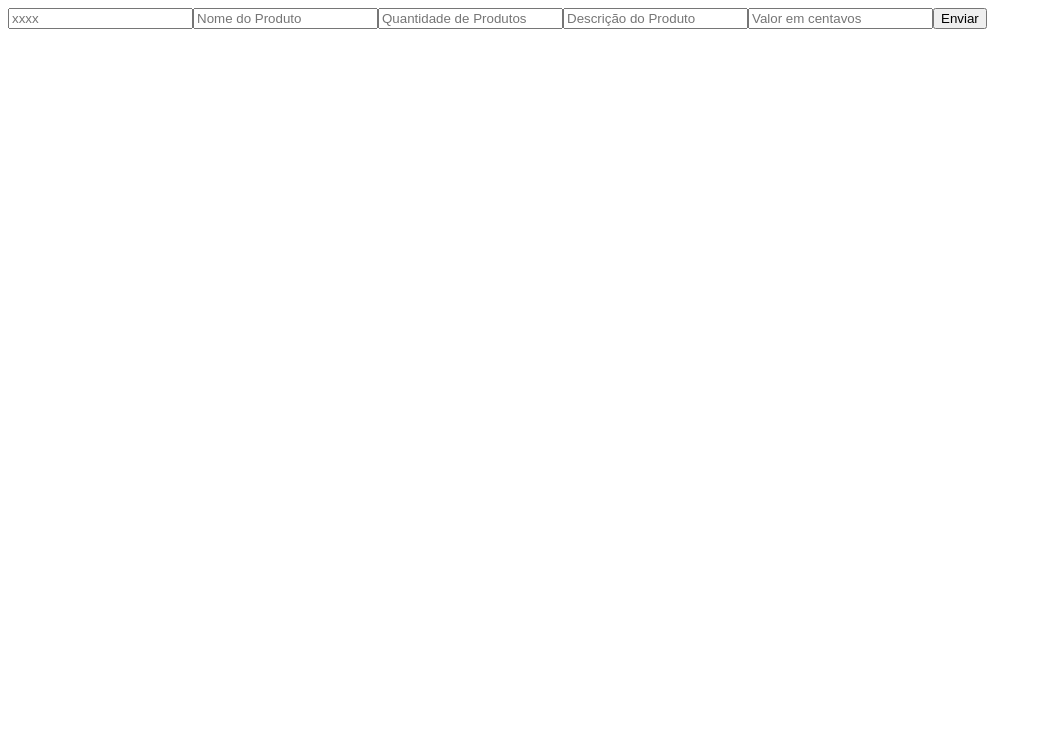
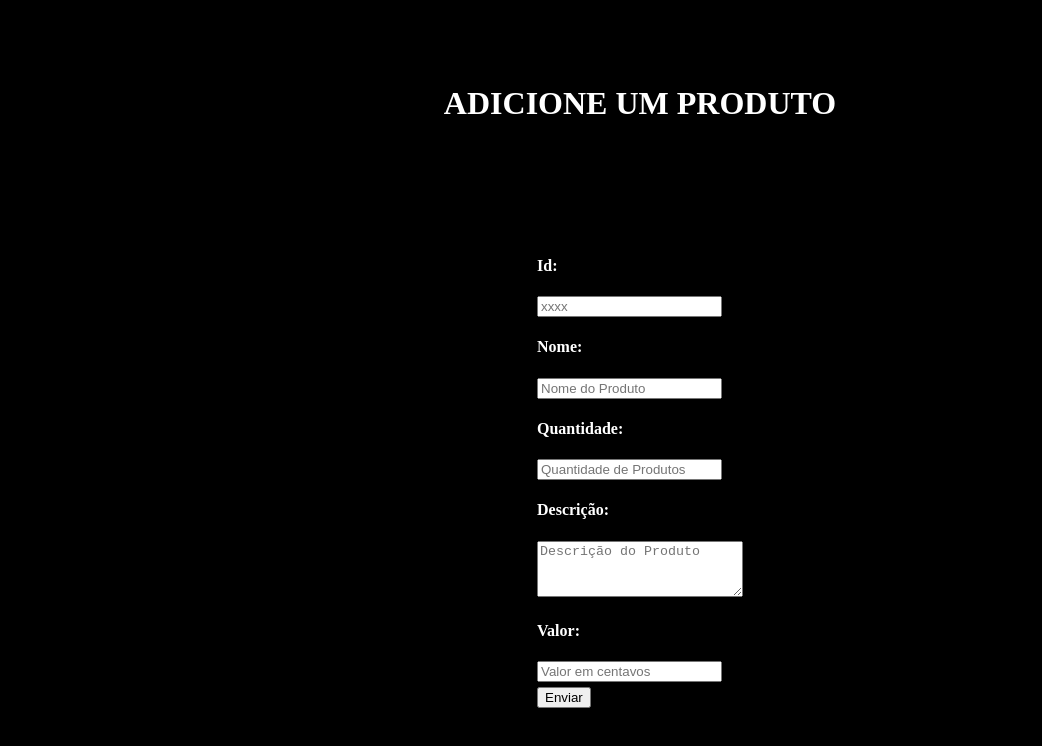
Before and after one commit to walker015/mulhermoda, a React (Create React App) app: page /addProdutos in a window 1280 px wide. Shown: the top 746 px of the page, without its empty margins (0-1042 px from the left). Built offline with nearby package versions, Linux system fonts and the light colour scheme.

Commit message:
estilizando addprodutos e addclientes

```diff
--- a/src/view/pages/AddClientes/index.js
+++ b/src/view/pages/AddClientes/index.js
@@ -1,4 +1,5 @@
 import React, { useState } from 'react';
+import * as S from './styled';
 
 export default function AddProdutos() {
     const [rg, setRG] = useState('');
@@ -36,18 +37,27 @@ export default function AddProdutos() {
     }
 
     return (
-        <section>
-            <div>
-
-            </div>
-            <div>
-                <input className="rgImput" name="input" placeholder="xxx.xxx.xxx-xx" value={rg} onChange={ i => {setRG(i.target.value)}} />
-                <input className="nameProductImput" name="input" placeholder="Nome" value={name} onChange={ n => {setName(n.target.value)}} />
-                <input className="nascimentoImput" name="input" placeholder="xx/xx/xxxx" value={nascimento} onChange={ v => {setNascimento(v.target.value)}} />
-                <input className="enderecoImput" name="input" placeholder="Endereço" value={endereco} onChange={ q => {setEndereco(q.target.value)}} />
-                <input className="cepImput" name="input" placeholder="xxxxx-xxx" value={cep} onChange={ d => {setCEP(d.target.value)}} />
-                <button type="button" onClick={enviarDados}>Enviar</button>
-            </div>
-        </section>
+        <S.Container>
+            <S.MyGlobalStyle />
+            <S.Header>
+                <h1>ADICIONE UM CLIENTE</h1>
+            </S.Header>
+            <S.FormDiv>
+                <S.Form>
+                    <h4>RG:</h4>
+                    <input className="rgImput" name="input" placeholder="xxx.xxx.xxx-xx" value={rg} onChange={ i => {setRG(i.target.value)}} />
+                    <h4>Nome:</h4>
+                    <input className="nameProductImput" name="input" placeholder="Nome" value={name} onChange={ n => {setName(n.target.value)}} />
+                    <h4>Data de Nascimento:</h4>
+                    <input className="nascimentoImput" name="input" placeholder="xx/xx/xxxx" value={nascimento} onChange={ v => {setNascimento(v.target.value)}} />
+                    <h4>Endereço:</h4>
+                    <input className="enderecoImput" name="input" placeholder="Endereço" value={endereco} onChange={ q => {setEndereco(q.target.value)}} />
+                    <h4>CEP</h4>
+                    <input className="cepImput" name="input" placeholder="xxxxx-xxx" value={cep} onChange={ d => {setCEP(d.target.value)}} />
+                    <br />
+                    <S.Button type="button" onClick={enviarDados}>Enviar</S.Button>
+                </S.Form>
+            </S.FormDiv>
+        </S.Container>
     );
 }
--- a/src/view/pages/AddClientes/styled.js
+++ b/src/view/pages/AddClientes/styled.js
@@ -11,3 +11,45 @@ export const MyGlobalStyle = createGlobalStyle`
         height: 100vh;
     }
 `
+
+export const Container = styled.div`
+    display: grid;
+    background-color: black;
+    height: 100vh;
+    width: 100%;
+    justify-items: center;
+    align-items: center;
+    grid-template-rows: 1fr 15fr;
+`
+
+export const Header = styled.div`
+    margin-left: auto;
+    margin-right: auto;
+    color: #FFF;
+    top: 0%;
+    grid-column-start: 1;
+    grid-column-end: 2;
+    grid-row-start: 1;
+    grid-row-end: 2;
+    margin-top: 5%;
+`
+
+export const FormDiv = styled.div`
+    display: grid;
+    margin-left: auto;
+    margin-right: auto;
+    grid-column-start: 1;
+    grid-column-end: 2;
+    grid-row-start: 2;
+    grid-row-end: 3;
+`
+
+export const Form = styled.div`
+    margin-left: auto;
+    margin-right: auto;
+    color: #FFF;
+`
+
+export const Button = styled.button`
+    margin-top: 5px;
+`
--- a/src/view/pages/AddProdutos/index.js
+++ b/src/view/pages/AddProdutos/index.js
@@ -1,5 +1,6 @@
 import React, { useState } from 'react';
 import { useHistory } from 'react-router-dom';
+import * as S from './styled';
 
 export default function AddProdutos() {
     const history = useHistory();
@@ -37,18 +38,27 @@ export default function AddProdutos() {
     }
 
     return (
-        <section>
-            <div>
-
-            </div>
-            <div>
-                <input type="text" className="idProductImput" name="idProduct" placeholder="xxxx" value={id} onChange={i => { setId(i.target.value) }} />
-                <input className="nameProductImput" name="nameProduct" placeholder="Nome do Produto" value={name} onChange={n => { setName(n.target.value) }} />
-                <input className="quantProductImput" name="quantProduct" placeholder="Quantidade de Produtos" value={quantidade} onChange={q => { setQuant(q.target.value) }} />
-                <input className="descriProductImput" name="descriProduct" placeholder="Descrição do Produto" value={description} onChange={d => { setDescri(d.target.value) }} />
-                <input className="valorProductImput" name="valorProduct" placeholder="Valor em centavos" value={valor} onChange={v => { setValor(v.target.value) }} />
-                <button type="button" onClick={enviarDados}>Enviar</button>
-            </div>
-        </section>
+        <S.Container>
+            <S.MyGlobalStyle/>
+            <S.Header>
+                <h1>ADICIONE UM PRODUTO</h1>
+            </S.Header>
+            <S.FormDiv>
+                <S.Form>
+                    <h4>Id:</h4>
+                    <input type="text" className="idProductImput" name="idProduct" placeholder="xxxx" value={id} onChange={i => { setId(i.target.value) }} />
+                    <h4>Nome:</h4>
+                    <input className="nameProductImput" name="nameProduct" placeholder="Nome do Produto" value={name} onChange={n => { setName(n.target.value) }} />
+                    <h4>Quantidade:</h4>
+                    <input className="quantProductImput" name="quantProduct" placeholder="Quantidade de Produtos" value={quantidade} onChange={q => { setQuant(q.target.value) }} />
+                    <h4>Descrição:</h4>
+                    <S.Descri className="descriProductImput" name="descriProduct" placeholder="Descrição do Produto" value={description} onChange={d => { setDescri(d.target.value) }} />
+                    <h4>Valor:</h4>
+                    <input className="valorProductImput" name="valorProduct" placeholder="Valor em centavos" value={valor} onChange={v => { setValor(v.target.value) }} />
+                    <br />
+                    <S.Button type="button" onClick={enviarDados}>Enviar</S.Button>
+                </S.Form>
+            </S.FormDiv>
+        </S.Container>
     );
 }
--- a/src/view/pages/AddProdutos/styled.js
+++ b/src/view/pages/AddProdutos/styled.js
@@ -11,3 +11,50 @@ export const MyGlobalStyle = createGlobalStyle`
         height: 100vh;
     }
 `
+
+export const Container = styled.div`
+    display: grid;
+    background-color: black;
+    height: 100vh;
+    width: 100%;
+    justify-items: center;
+    align-items: center;
+    grid-template-rows: 1fr 15fr;
+`
+
+export const Header = styled.div`
+    margin-left: auto;
+    margin-right: auto;
+    color: #FFF;
+    top: 0%;
+    grid-column-start: 1;
+    grid-column-end: 2;
+    grid-row-start: 1;
+    grid-row-end: 2;
+    margin-top: 5%;
+`
+
+export const FormDiv = styled.div`
+    display: grid;
+    margin-left: auto;
+    margin-right: auto;
+    grid-column-start: 1;
+    grid-column-end: 2;
+    grid-row-start: 2;
+    grid-row-end: 3;
+`
+
+export const Form = styled.div`
+    margin-left: auto;
+    margin-right: auto;
+    color: #FFF;
+`
+
+export const Button = styled.button`
+    margin-top: 5px;
+`
+
+export const Descri = styled.textarea`
+    width: 200px;
+    height: 50px;
+`
```
